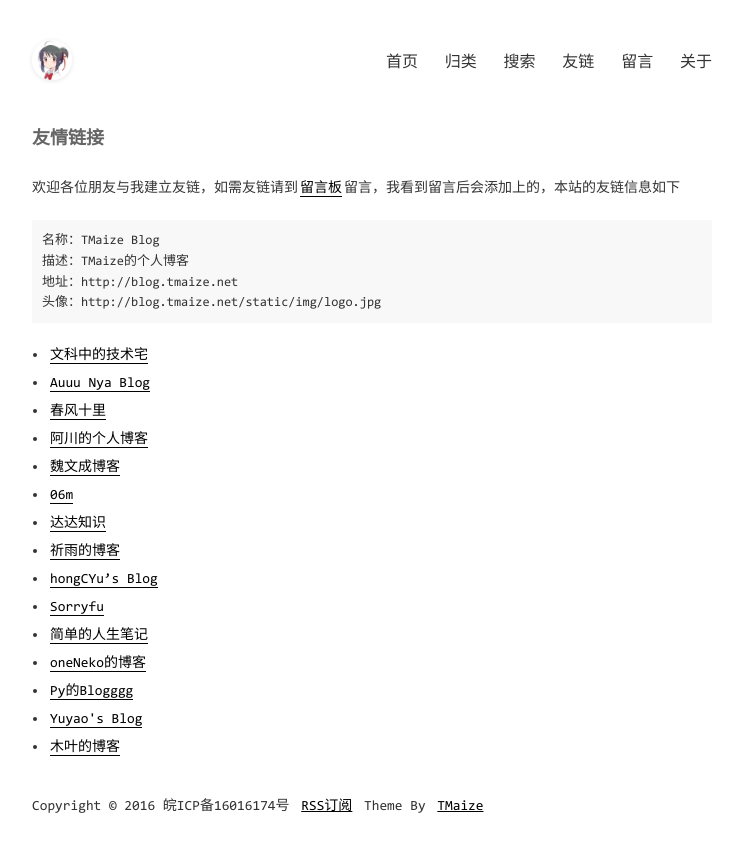
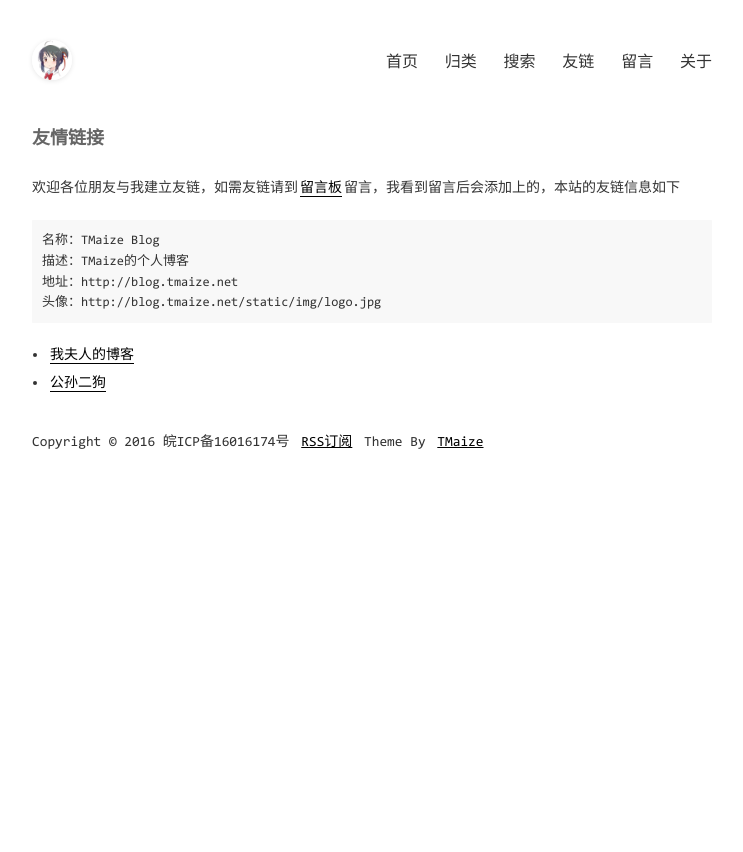
Before and after one commit to zengrixi/zengrixi.top, a Jekyll site: the page built from pages/links.md, in a window 1280 px wide. Shown: the top 852 px of the page, without its empty margins (268-1011 px from the left). Built offline with Jekyll 4.4.1, drawn with Linux system fonts in a browser that asks for light colours; comment, search, counter and statistics services are not loaded.

Commit message:
修改博客配置

```diff
--- a/_config.yml
+++ b/_config.yml
@@ -21,7 +21,7 @@ domainUrl: 'http://blog.tmaize.net'
 baseurl: ''
 
 # 吐个槽地址，会在chat页面中重定向到该地址
-tucaoUrl: https://support.qq.com/product/86335
+tucaoUrl: https://support.qq.com/product/332880
 
 # 菜单
 menu:
@@ -57,33 +57,8 @@ extMath: false
 
 # 友情链接
 links:
-  - title: 文科中的技术宅
-    url: https://www.townwang.com
-  - title: Auuu Nya Blog
-    url: http://mu1er.cn
-  - title: 春风十里
-    url: https://www.geek-era.com
-  - title: 阿川的个人博客
-    url: https://achuan.io
-  - title: 魏文成博客
-    url: https://www.wwc.ren
-  - title: 06m
-    url: https://www.06m.me
-  - title: 达达知识
-    url: https://www.dadapush.com
-  - title: 祈雨的博客
-    url: https://wakzz.cn
-  - title: hongCYu’s Blog
-    url: https://hongcyu.cn
-  - title: Sorryfu
-    url: https://fushaolei.github.io
-  - title: 简单的人生笔记
-    url: https://yoyling.com
-  - title: oneNeko的博客
-    url: https://blog.oneneko.com
-  - title: Py的Blogggg
-    url: https://blog.pyliubaolin.top
-  - title: Yuyao's Blog
-    url: http://hellocode.ink
-  - title: 木叶的博客
-    url: https://muye.ml
+  - title: 我夫人的博客
+    url: https://blog.csdn.net/qq_44241551
+
+  - title: 公孙二狗
+    url: https://qtdebug.com/qtbook/
```
Also changed, not shown: pages/about.md (+11 -13 lines).
